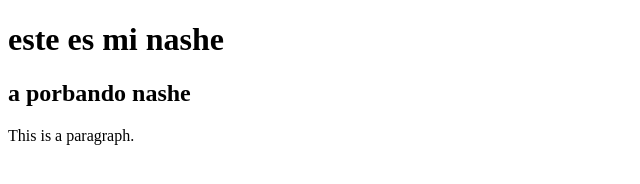
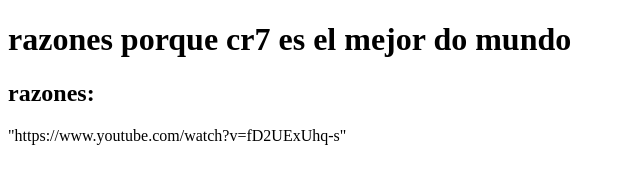
Before and after one commit to marcelitogamer/marcelitogamer.github.io, a plain HTML site: page index.html in a window 1280 px wide. Shown: the whole page, without its empty margins (0-640 px from the left). Drawn offline with Linux system fonts and the light colour scheme.

Commit message:
update nasheeee

```diff
--- a/index.html
+++ b/index.html
@@ -1,13 +1,13 @@
 <!DOCTYPE html>
 <html>
     <head>
-        <title>pagina de mi para mi nashei</title>
+        <title>que mirai vicho</title>
     </head>
 
     <body>
-        <h1>este es mi nashe</h1>
-        <h2>a porbando nashe</h2>
-        <p>This is a paragraph.</p>
+        <h1>razones porque cr7 es el mejor do mundo</h1>
+        <h2>razones: </h2>
+        <a>"https://www.youtube.com/watch?v=fD2UExUhq-s"</p>
 
     </body>
 </html>
```
